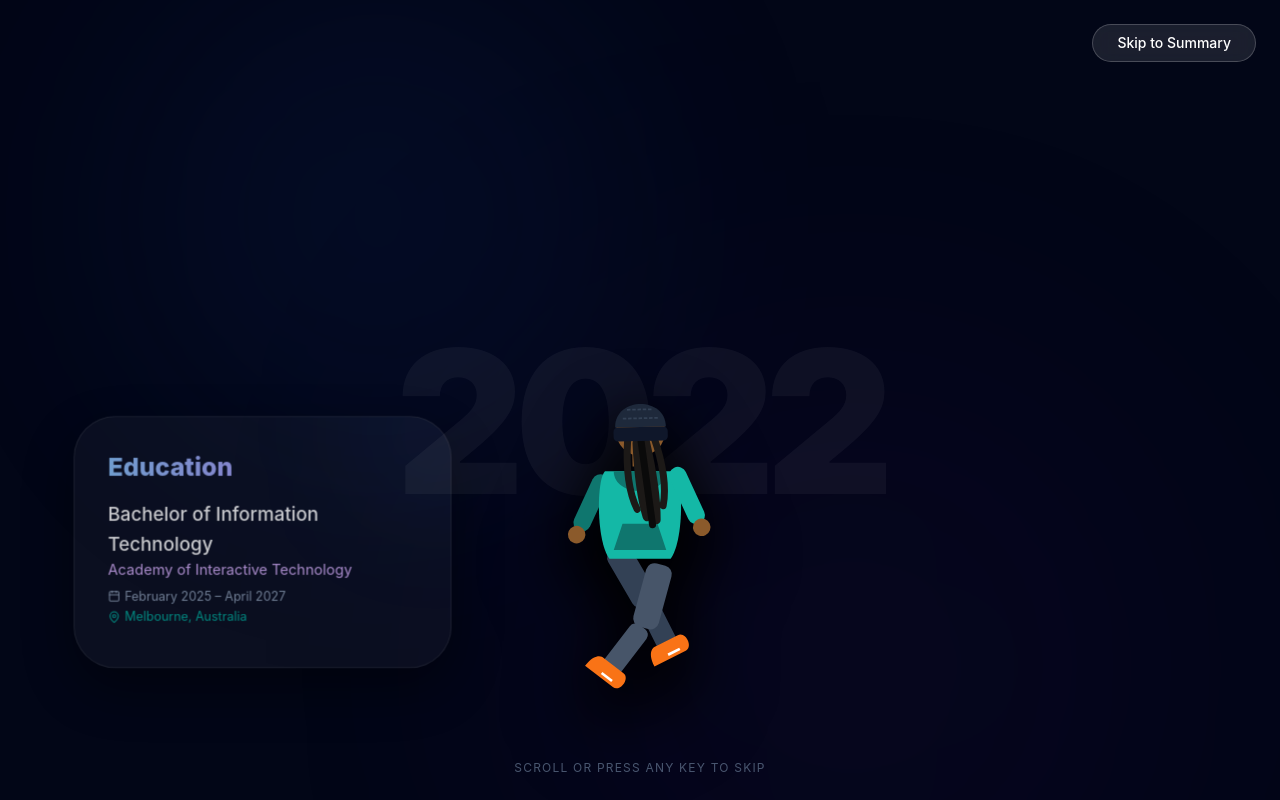
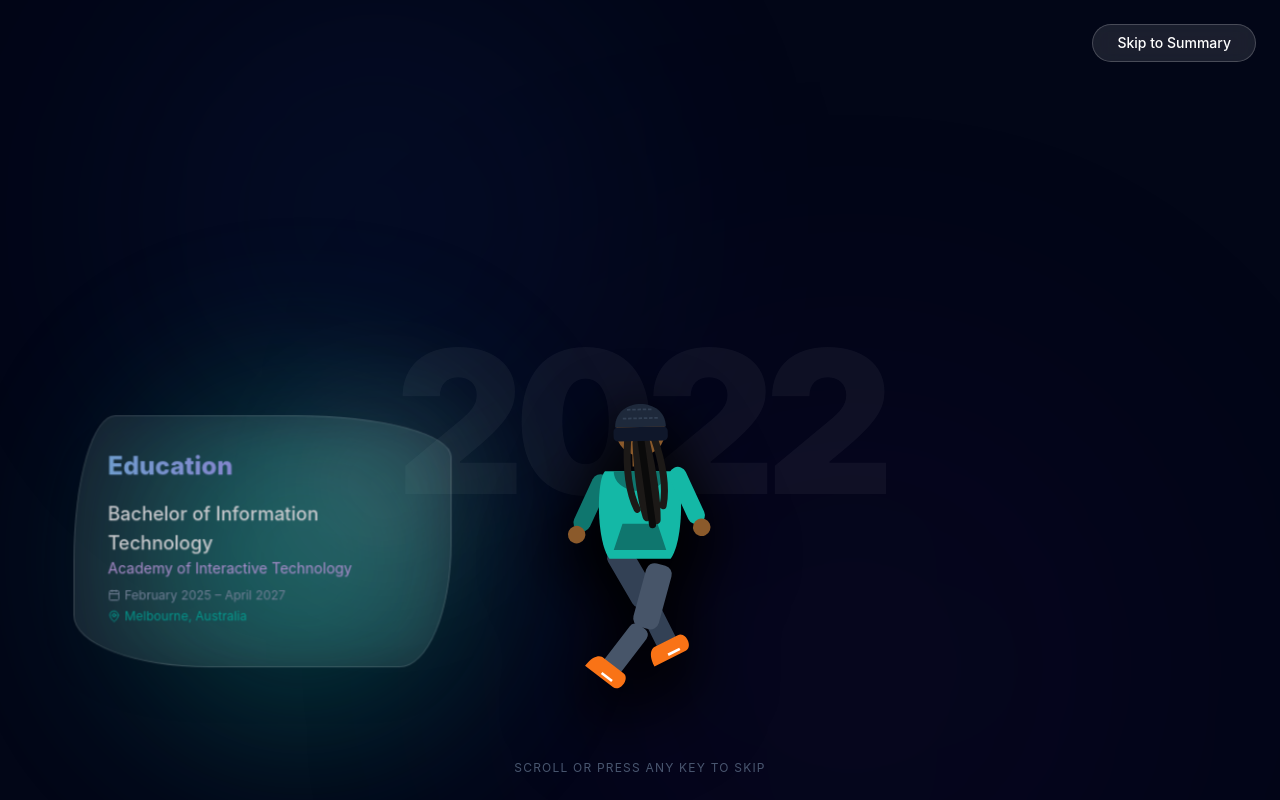
Before and after one commit to ibrahimekinci/ibrahimekinci-dev-web, a React (Vite) app: page / in a window 1280 px wide. Built offline with nearby package versions, Linux system fonts and the light colour scheme.

Commit message:
style: implement exaggerated glassmorphism and smooth aurora lighting

```diff
--- a/src/components/IntroScene.jsx
+++ b/src/components/IntroScene.jsx
@@ -10,15 +10,28 @@ function extractYear(dateStr) {
   return match ? parseInt(match[0], 10) : 0;
 }
 
-const CloudCard = ({ children, alignLeft, title, typeColor = "from-blue-300 to-purple-400" }) => {
+const CloudCard = ({ children, alignLeft, title, zIndex, shapeVariant, typeColor = "from-blue-300 to-purple-400" }) => {
+  const shapeClass = `random-shape-${shapeVariant}`;
+  const auroraClass = `animate-aurora-${shapeVariant % 3}`;
+
   return (
-    <div className={`intro-element absolute w-full px-6 md:px-24 flex opacity-0 ${alignLeft ? 'justify-start' : 'justify-end'}`}>
-      <div className="w-full md:w-5/12 lg:w-4/12 bg-white/5 backdrop-blur-2xl border border-white/10 p-6 md:p-8 rounded-[40px] shadow-[0_20px_50px_rgba(0,0,0,0.5)] relative overflow-hidden">
-        <div className="absolute top-[-50px] right-[-50px] w-32 h-32 bg-blue-500/10 rounded-full blur-3xl pointer-events-none"></div>
-        <h3 className={`text-xl md:text-2xl font-extrabold text-transparent bg-clip-text bg-gradient-to-r ${typeColor} mb-4`}>
+    <div
+      className={`intro-element absolute w-full px-6 md:px-24 flex opacity-0 ${alignLeft ? 'justify-start' : 'justify-end'} items-center will-change-transform transform-gpu`}
+      style={{ zIndex: zIndex, position: 'absolute' }}
+    >
+      {/* Intense Smooth Neon Light behind the card (Aurora effect) */}
+      <div className={`absolute ${alignLeft ? 'left-[15%]' : 'right-[15%]'} w-72 h-72 rounded-full mix-blend-screen filter blur-[80px] opacity-40 will-change-transform transform-gpu ${auroraClass}`}></div>
+
+      {/* The Glass Card */}
+      <div className={`animate-float w-full md:w-5/12 lg:w-4/12 bg-white/10 backdrop-blur-xl border border-white/20 p-8 drop-shadow-2xl relative transition-all duration-500 hover:bg-white/15 isolate will-change-transform transform-gpu ${shapeClass}`} style={{ WebkitBackdropFilter: 'blur(24px)' }}>
+
+        {/* Soft internal glares */}
+        <div className="absolute top-0 right-0 w-32 h-32 bg-white/20 rounded-full blur-3xl pointer-events-none -z-10"></div>
+
+        <h3 className={`text-xl md:text-2xl font-extrabold text-transparent bg-clip-text bg-gradient-to-r ${typeColor} mb-4 relative z-10`}>
           {title}
         </h3>
-        <div className="text-slate-300 space-y-4">
+        <div className="text-slate-200 space-y-4 relative z-10">
           {children}
         </div>
       </div>
@@ -170,12 +183,13 @@ const IntroScene = ({ profile, onComplete }) => {
           const alignLeft = !isProject;
 
           let typeColor = "from-blue-300 to-purple-400";
-          if (item.type === 'Experience') typeColor = "from-purple-400 to-pink-400";
-          if (item.type === 'Project') typeColor = "from-teal-300 to-emerald-400";
+          let lightColor = "bg-blue-500";
+          if (item.type === 'Experience') { typeColor = "from-purple-400 to-pink-400"; lightColor = "bg-purple-500"; }
+          if (item.type === 'Project') { typeColor = "from-teal-300 to-emerald-400"; lightColor = "bg-emerald-500"; }
 
           return (
-            <CloudCard key={`item-${idx}`} alignLeft={alignLeft} title={item.type} typeColor={typeColor}>
-               <div className="mb-2">
+            <CloudCard key={`item-${idx}`} alignLeft={alignLeft} title={item.type} typeColor={typeColor} lightColor={lightColor} zIndex={idx + 10} shapeVariant={idx % 4}>
+               <div className="mb-2 relative z-10">
                   <p className="text-lg text-white font-medium">{item.title || item.degree}</p>
                   <p className="text-purple-300 text-sm mb-2">{item.company || item.institution || item.techStack}</p>
                   {item.dateStr && <p className="text-slate-400 text-xs mt-1 flex items-center gap-1"><Calendar size={12}/> {item.dateStr}</p>}
--- a/src/index.css
+++ b/src/index.css
@@ -4,6 +4,47 @@
   body {
     @apply bg-slate-950 text-slate-50 m-0 p-0;
   }
+}
+
+@layer utilities {
+  .animate-float {
+    animation: float 6s ease-in-out infinite;
+  }
+
+  /* Highly exaggerated asymmetrical organic shapes for cards */
+  .random-shape-0 { border-radius: 140px 30px 120px 40px / 50px 150px 40px 130px; }
+  .random-shape-1 { border-radius: 40px 150px 50px 130px / 140px 40px 120px 50px; }
+  .random-shape-2 { border-radius: 160px 40px 150px 20px / 60px 140px 30px 160px; }
+  .random-shape-3 { border-radius: 50px 180px 30px 160px / 150px 30px 140px 40px; }
+
+  /* Smooth random light transitions (Aurora effect) */
+  .animate-aurora-0 { animation: aurora-0 14s ease-in-out infinite; }
+  .animate-aurora-1 { animation: aurora-1 16s ease-in-out infinite; }
+  .animate-aurora-2 { animation: aurora-2 18s ease-in-out infinite; }
+}
+
+@keyframes aurora-0 {
+  0%, 100% { background-color: #3b82f6; transform: translate(0, 0) scale(1); }
+  33% { background-color: #6366f1; transform: translate(20px, -20px) scale(1.1); }
+  66% { background-color: #8b5cf6; transform: translate(-10px, 15px) scale(0.9); }
+}
+
+@keyframes aurora-1 {
+  0%, 100% { background-color: #10b981; transform: translate(0, 0) scale(1); }
+  33% { background-color: #14b8a6; transform: translate(-20px, 15px) scale(1.1); }
+  66% { background-color: #0ea5e9; transform: translate(15px, -20px) scale(0.9); }
+}
+
+@keyframes aurora-2 {
+  0%, 100% { background-color: #c084fc; transform: translate(0, 0) scale(1); }
+  33% { background-color: #f472b6; transform: translate(15px, 20px) scale(1.15); }
+  66% { background-color: #e879f9; transform: translate(-20px, -15px) scale(0.85); }
+}
+
+@keyframes float {
+  0% { transform: translateY(0px); }
+  50% { transform: translateY(-12px); }
+  100% { transform: translateY(0px); }
 }
 
 @media print {
```
